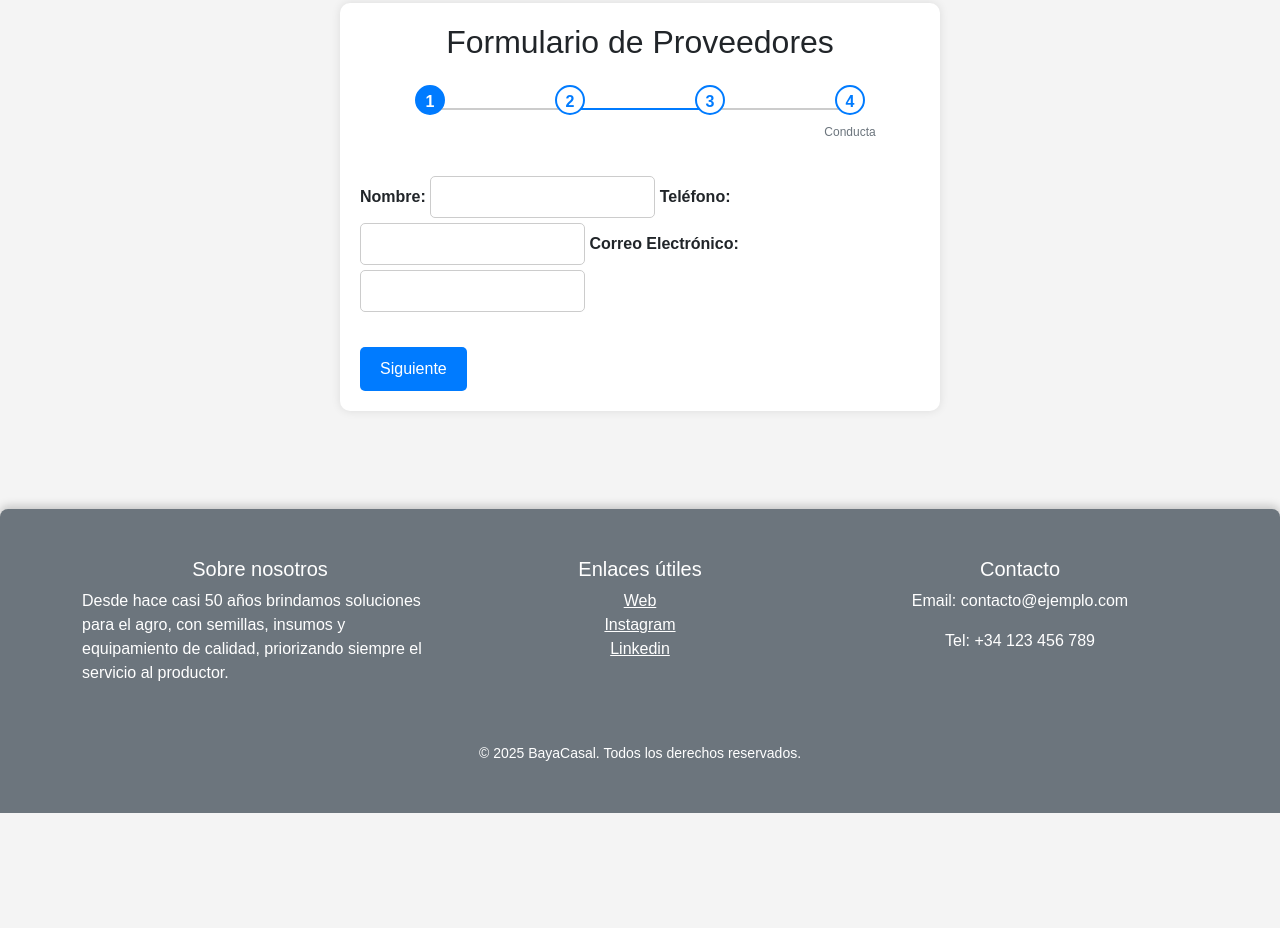
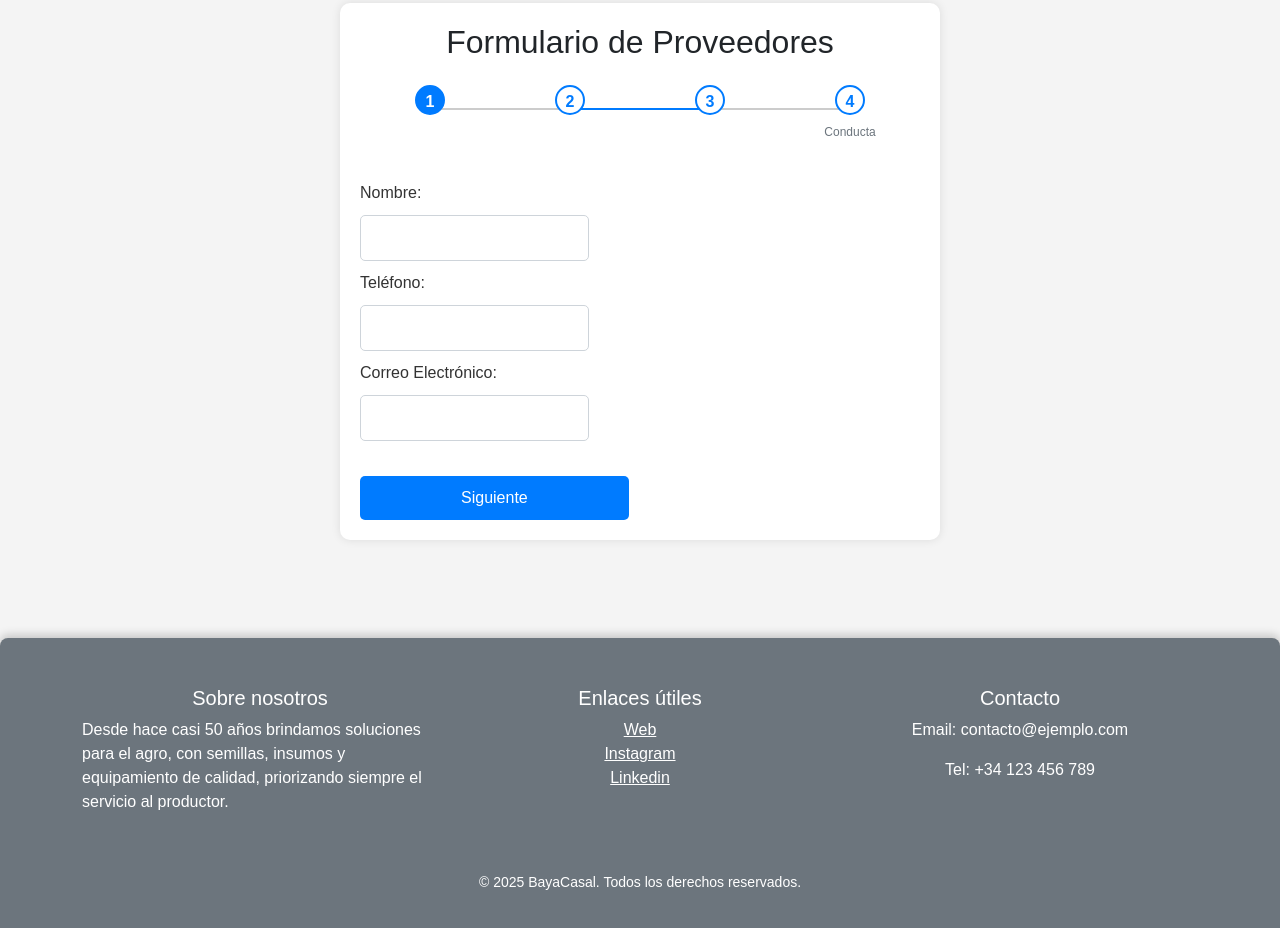
Before and after one commit to pepito2521/Supplier-Onboarding, a website: page FRONTEND/public/index.html in a window 1280 px wide. Shown: the part 895-1823 px from the top of the page. Before the commit the page ends 1708 px from the top, so only its background shows below. Drawn offline with Linux system fonts and the light colour scheme.

Commit message:
mejoras en el diseño del multistep form

```diff
--- a/FRONTEND/public/index.html
+++ b/FRONTEND/public/index.html
@@ -49,7 +49,7 @@
         <div class="progress-step" data-title="Conducta"></div>
       </div>
 
-    <form id="multiStepForm" enctype="multipart/form-data">
+      <form id="multiStepForm" class="multistep-form" enctype="multipart/form-data">
 
         <!-- Step 1: Datos de contacto -->
         <div class="form-step form-step-active">
@@ -143,6 +143,8 @@
   </section>
 
 
+
+
   <!-- FOOTER -->
   <footer class="bg-secondary text-white py-5 shadowbox_footer">
     <div class="container">
--- a/FRONTEND/public/styles.css
+++ b/FRONTEND/public/styles.css
@@ -29,7 +29,8 @@ body {
   z-index: 2;          /* 👈 lo pone por encima del fondo */
 }
 
-/* Botones */
+/* BOTONES */
+
 .btn {
   display: inline-block;
   margin-top: 15px;
@@ -46,17 +47,24 @@ body {
   background-color: #0056b3;
 }
 
+.back-btn {
+  background-color: #6c757d;
+}
+
+.back-btn:hover {
+  background-color: #5a6268;
+}
+
+
+
+/* TEXTOS */
+
 .header-texto {
   color: #ffffff;
   text-shadow: 1px 1px 4px rgba(0, 0, 0, 0.6);
   max-width: 700px;
   margin: 0 auto;
 }
-
-
-
-
-/* TEXTOS */
 
 .texto-formal {
   color: #f5f5f7;
@@ -105,18 +113,6 @@ input {
   border-radius: 5px;
 }
 
-/* Botón de regreso */
-.back-btn {
-  background-color: #6c757d;
-}
-
-.back-btn:hover {
-  background-color: #5a6268;
-}
-
-.footer{
-  text-align: left;
-}
 
 
 /* FONDO DE PANTALLA PAGINA PRINCIPAL*/
@@ -199,6 +195,11 @@ input {
 
 
 /* FOOTER */
+
+
+.footer{
+  text-align: left;
+}
 
 
 .shadowbox_footer {
@@ -295,7 +296,7 @@ html {
 
 
 
-/* MULTI-STEP PROGRESS BARM */
+/* MULTI-STEP PROGRESS BAR */
 .progressbar {
   display: flex;
   justify-content: space-between;
@@ -371,3 +372,64 @@ html {
   justify-content: space-between;
   margin-top: 20px;
 }
+
+
+
+/* MULTISTEP FORM STYLES */
+.multistep-form {
+  display: flex;
+  flex-direction: column;
+  gap: 20px;
+}
+
+.multistep-form input,
+.multistep-form select,
+.multistep-form textarea {
+  padding: 10px;
+  font-size: 1rem;
+  border-radius: 5px;
+  border: 1px solid #ced4da;
+  transition: border-color 0.3s, box-shadow 0.3s;
+}
+
+.multistep-form input:focus,
+.multistep-form select:focus,
+.multistep-form textarea:focus {
+  border-color: #007BFF;
+  box-shadow: 0 0 0 0.2rem rgba(0,123,255,.25);
+  outline: none;
+}
+
+.multistep-form .form-group {
+  margin-bottom: 15px;
+  text-align: left;
+}
+
+.multistep-form label {
+  display: block;
+  margin-bottom: 5px;
+  font-weight: 500;
+  color: #333;
+}
+
+/* Botones dentro del formulario */
+.multistep-form .btns-group {
+  display: flex;
+  justify-content: space-between;
+  gap: 10px;
+}
+
+.multistep-form .btn {
+  width: 48%;
+}
+
+/* Responsive: stack en celular */
+@media (max-width: 576px) {
+  .multistep-form .btns-group {
+    flex-direction: column;
+  }
+
+  .multistep-form .btn {
+    width: 100%;
+  }
+}
```
Lines whose indentation alone changed are shown as unchanged.
